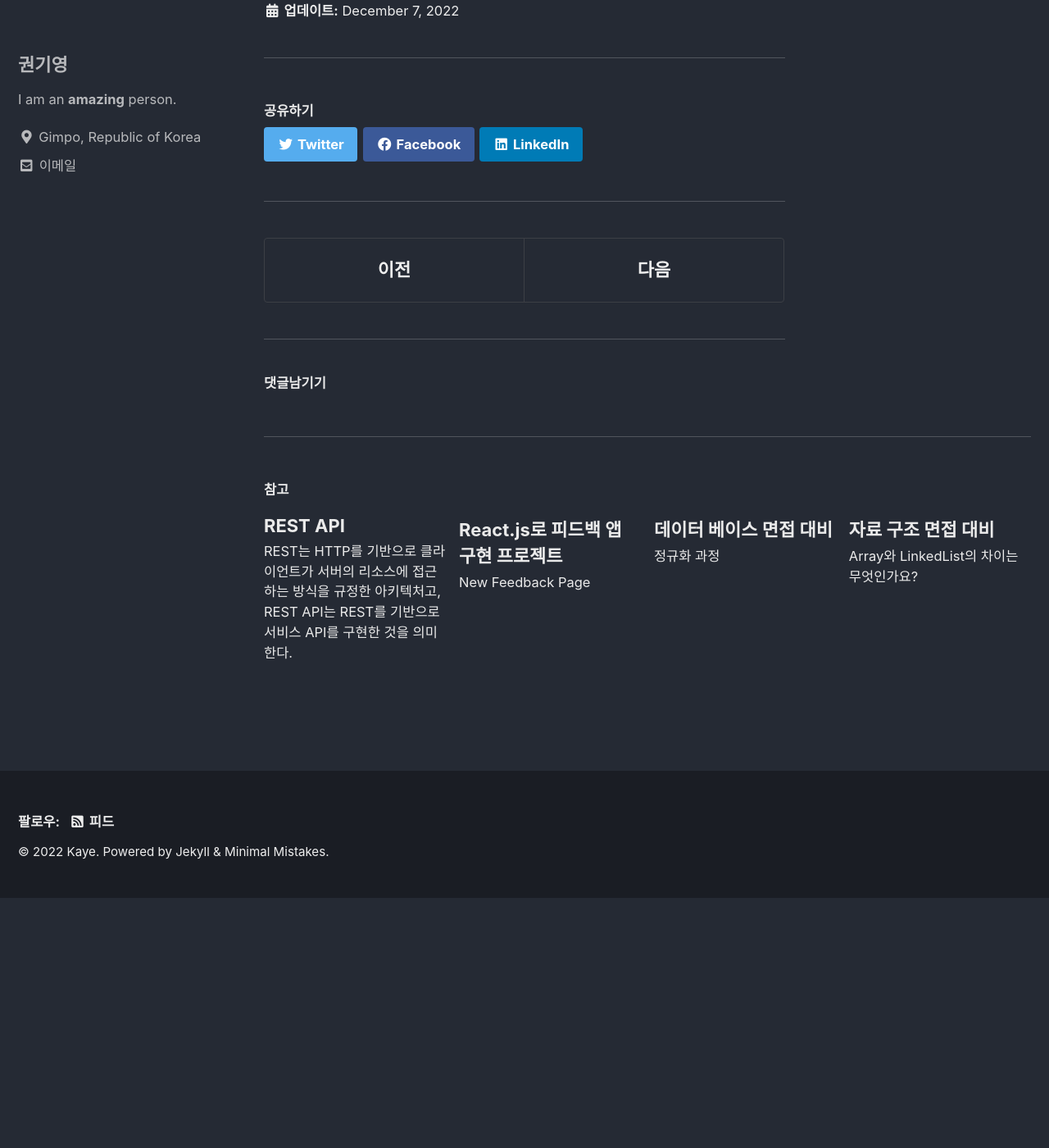
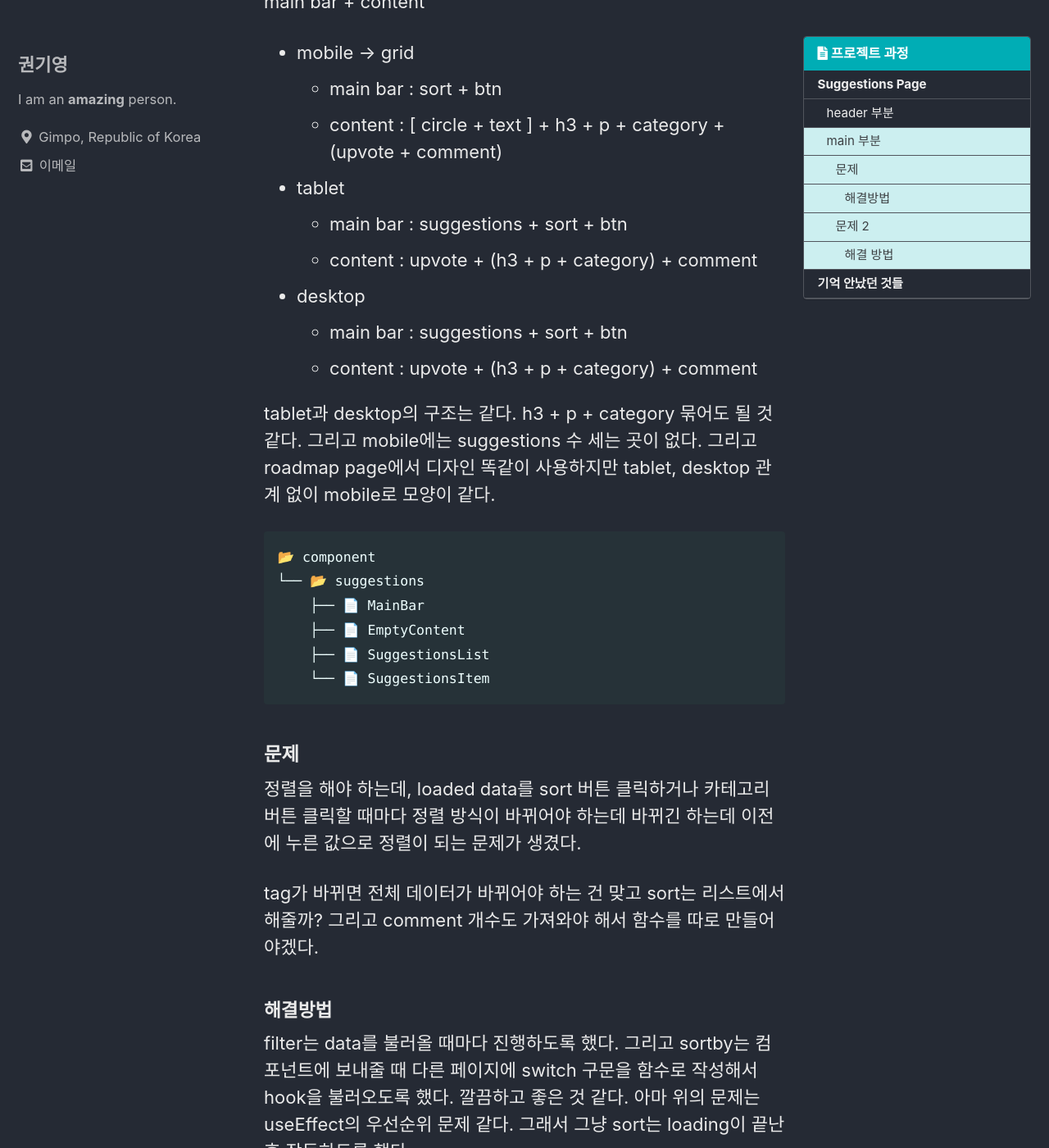
Before and after one commit to jhan117/jhan117.github.io, a Jekyll site: the page built from _posts/2022-12-07-project2.md, in a window 1280 px wide and 1400 px high, scrolled down 2066 px. Shown: the whole window at 82% size. Built offline with Jekyll 4.4.1, drawn with Linux system fonts in a browser that asks for light colours; cached includes are drawn as plain includes; comment, search, counter and statistics services are not loaded; before the commit the page ends 3161 px from its top, so only the background shows below that; some of the changed text lies outside the part shown.

Commit message:
Added post

````diff
--- a/_posts/2022-12-07-project2.md
+++ b/_posts/2022-12-07-project2.md
@@ -18,7 +18,7 @@ last_modified_at: 2022-12-07
 
 ## Suggestions Page
 
-### 사이드바 부분
+### header 부분
 
 board + category + roadmap
 
@@ -53,3 +53,50 @@ mobile -> tablet 할 때 아예 다른 구조로 넘겨주는 게 좋을듯.
 ```
 
 확실히 기획하고 정리하니 좀 더 접근하기 편해졌고 코드도 깔끔해진 것 같다... 기분탓인가? ~~ㅋㅋㅋㅋㅋ~~ 그래도 이렇게 시작하는 것이 좀 더 두 번 일 안하게 하고 효율적인 것 같다.
+
+### main 부분
+
+main bar + content
+
+- mobile -> grid
+  - main bar : sort + btn
+  - content : [ circle + text ] + h3 + p + category + (upvote + comment)
+- tablet
+  - main bar : suggestions + sort + btn
+  - content : upvote + (h3 + p + category) + comment
+- desktop
+  - main bar : suggestions + sort + btn
+  - content : upvote + (h3 + p + category) + comment
+
+tablet과 desktop의 구조는 같다. h3 + p + category 묶어도 될 것 같다. 그리고 mobile에는 suggestions 수 세는 곳이 없다. 그리고 roadmap page에서 디자인 똑같이 사용하지만 tablet, desktop 관계 없이 mobile로 모양이 같다.
+
+```
+📂 component
+└── 📂 suggestions
+    ├── 📄 MainBar
+    ├── 📄 EmptyContent
+    ├── 📄 SuggestionsList
+    └── 📄 SuggestionsItem
+```
+
+#### 문제
+
+정렬을 해야 하는데, loaded data를 sort 버튼 클릭하거나 카테고리 버튼 클릭할 때마다 정렬 방식이 바뀌어야 하는데 바뀌긴 하는데 이전에 누른 값으로 정렬이 되는 문제가 생겼다.
+
+tag가 바뀌면 전체 데이터가 바뀌어야 하는 건 맞고 sort는 리스트에서 해줄까? 그리고 comment 개수도 가져와야 해서 함수를 따로 만들어야겠다.
+
+##### 해결방법
+
+filter는 data를 불러올 때마다 진행하도록 했다. 그리고 sortby는 컴포넌트에 보내줄 때 다른 페이지에 switch 구문을 함수로 작성해서 hook을 불러오도록 했다. 깔끔하고 좋은 것 같다. 아마 위의 문제는 useEffect의 우선순위 문제 같다. 그래서 그냥 sort는 loading이 끝난 후 작동하도록 했다.
+
+#### 문제 2
+
+PATCH 요청으로 db 일부 수정을 했으나 수정할 때 렌더가 안되는 문제가 발생함
+
+##### 해결 방법
+
+get할 때 useEffect에 의존성에 loadedData를 추가 해주면 끝! 근데 좀 반응이 느린거 같긴함...!
+
+## 기억 안났던 것들
+
+grid나 flex의 자식 하나만 고유의 정렬 방식을 가지고 있던 속성이 있었는데 기억이 안났다. `align-self`로 사용할 수 있다. justify도 가능!
````
Also changed, not shown: other parts of _posts/2022-12-07-project2.md (+1 -1 lines).
